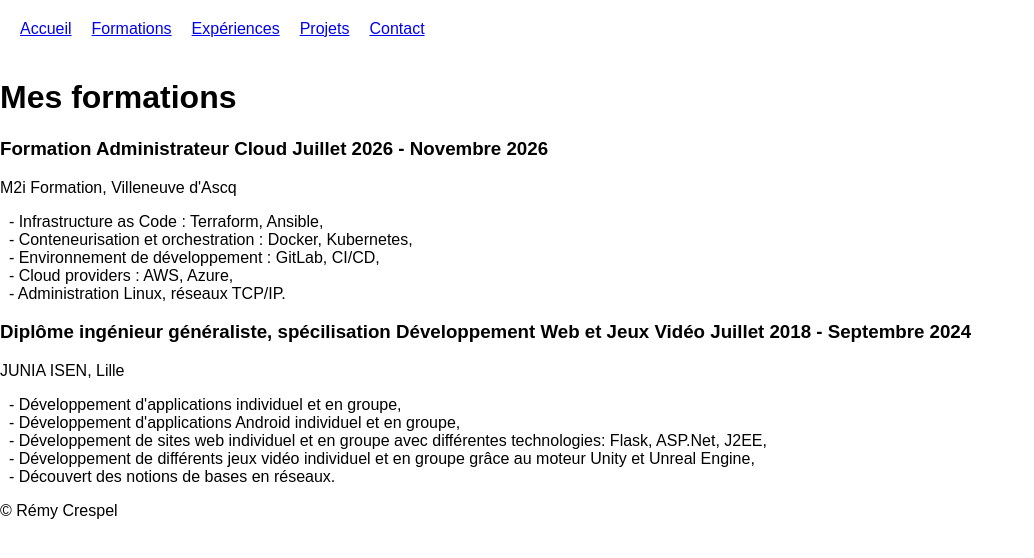
After one commit to RemyCspl/remy-crespel-portfolio, a Flask app: page /formations in a window 1280 px wide. The commit adds this page. Shown: the top 558 px of the page, without its empty margins (0-1034 px from the left). Run offline with Flask 3, Linux system fonts and the light colour scheme.

Commit message:
feat: page formations

```diff
--- a/app/app.py
+++ b/app/app.py
@@ -1,5 +1,7 @@
 from flask import Flask, render_template
 from data.experiences import experiences
+from data.formations import formations
+
 
 app = Flask(__name__)
 
@@ -11,6 +13,10 @@ def hello_world():
 def experiences_page():
     return render_template("experiences.html", experiences=experiences)
 
+@app.route("/formations")
+def formations_page():
+    return render_template("formations.html", formations=formations)
+
 @app.route("/projects")
 def projects():
     return render_template("projets.html")
--- /dev/null
+++ b/app/data/formations.py
@@ -0,0 +1,28 @@
+formations = [
+    {
+        "titre": "Formation Administrateur Cloud",
+        "etablissement": "M2i Formation",
+        "lieu": "Villeneuve d'Ascq",
+        "date": "Juillet 2026 - Novembre 2026",
+        "description": [
+                "Infrastructure as Code : Terraform, Ansible,",
+                "Conteneurisation et orchestration : Docker, Kubernetes,",
+                "Environnement de développement : GitLab, CI/CD,",
+                "Cloud providers : AWS, Azure,",
+                "Administration Linux, réseaux TCP/IP."
+            ]
+    },
+    {
+        "titre": "Diplôme ingénieur généraliste, spécilisation Développement Web et Jeux Vidéo",
+        "etablissement": "JUNIA ISEN",
+        "lieu": "Lille",
+        "date": "Juillet 2018 - Septembre 2024",
+        "description": [
+                "Développement d'applications individuel et en groupe,",
+                "Développement d'applications Android individuel et en groupe,",
+                "Développement de sites web individuel et en groupe avec différentes technologies: Flask, ASP.Net, J2EE,",
+                "Développement de différents jeux vidéo individuel et en groupe grâce au moteur Unity et Unreal Engine,",
+                "Découvert des notions de bases en réseaux."
+            ]
+    }
+]
--- a/app/templates/base.html
+++ b/app/templates/base.html
@@ -12,6 +12,7 @@
 
 <nav>
     <a href="/">Accueil</a>
+    <a href="/formations">Formations</a>
     <a href="/experiences">Expériences</a>
     <a href="/projects">Projets</a>
     <a href="/contact">Contact</a>
--- a/app/templates/experiences.html
+++ b/app/templates/experiences.html
@@ -16,18 +16,16 @@ Expériences
 
         <div>
             {% for description in experience.description %}
-                <span>- {{ description }}</span><br>
+                &nbsp; <span>- {{ description }}</span><br>
             {% endfor %}
         </div>
 
-        {% if experience.technologies %}
         <div>
             <p>Technologies: </p>
             {% for technologie in experience.technologies %}
                 &nbsp; <span>- {{ technologie }}</span><br>
             {% endfor %}
         </div>
-        {% endif %}
 
         <div>
             <p>Compétences: </p>
--- /dev/null
+++ b/app/templates/formations.html
@@ -0,0 +1,26 @@
+
+{% extends "base.html" %}
+
+{% block title %}
+Formations
+{% endblock %}
+
+{% block content %}
+
+<h1>Mes formations</h1>
+
+{% for formation in formations %}
+    <div class="formation">
+        <h3>{{ formation.titre }} {{ formation.date }}</h3>
+
+        <p>{{ formation.etablissement }}, {{ formation.lieu }}</p>
+
+        <div>
+            {% for description in formation.description %}
+                &nbsp; <span>- {{ description }}</span><br>
+            {% endfor %}
+        </div>
+    </div>
+{% endfor %}
+
+{% endblock %}
```
Lines whose indentation alone changed are shown as unchanged.
